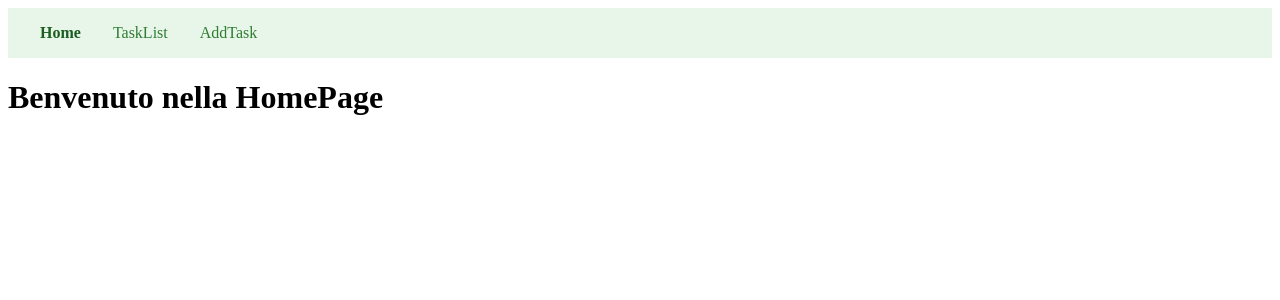
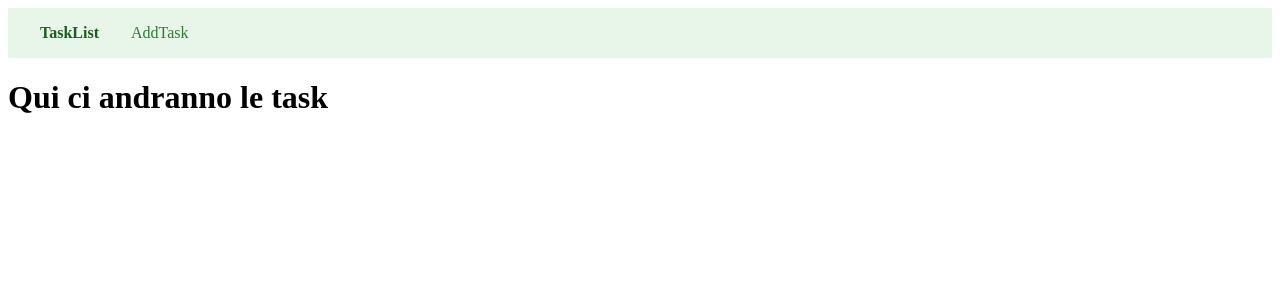
Before and after one commit to chiaraalle/ex-react-task-manager, a React (Vite) app: page / in a window 1280 px wide. Shown: the top 300 px of the page. Built offline with nearby package versions, Linux system fonts and the light colour scheme; no server answers.

Commit message:
fix and change

```diff
--- a/src/App.jsx
+++ b/src/App.jsx
@@ -1,25 +1,22 @@
 import { BrowserRouter, Routes, Route } from "react-router-dom";
-import HomePage from "./components/HomePage";
 import Navbar from "./components/Navbar";
 import TaskList from "./components/TaskList";
 import AddTask from "./components/AddTask";
-import GlobalContext from "./components/context/GlobalContext";
-import GlobalContextProvider from "./components/context/GlobalContext";
+import GlobalProvider from "./components/context/GlobalContext";
 
 
 function App() {
 
   return (
-    <GlobalContextProvider>
+    <GlobalProvider>
       <BrowserRouter>
       <Navbar />
         <Routes>
-          <Route path="/" element={<HomePage />}/>
-          <Route path="/TaskList" element={<TaskList />}/>
+          <Route path="/" element={<TaskList />}/>
           <Route path="AddTask" element={<AddTask />}/>
         </Routes>
       </BrowserRouter>
-    </GlobalContextProvider>
+    </GlobalProvider>
 
   )
 }
--- a/src/components/HomePage.jsx
+++ /dev/null
@@ -1,9 +0,0 @@
-function HomePage(){
-    return (
-        <div>
-            <h1>Benvenuto nella HomePage</h1>
-        </div>
-    )
-}
-
-export default HomePage;
--- a/src/components/Navbar.jsx
+++ b/src/components/Navbar.jsx
@@ -9,15 +9,7 @@ const Navbar = () => {
             to="/"
             className={({ isActive }) => isActive ? 'nav-link active' : 'nav-link'}
           >
-            Home
-          </NavLink>
-        </li>
-        <li className="nav-item">
-          <NavLink
-            to="/TaskList"
-            className={({ isActive }) => isActive ? 'nav-link active' : 'nav-link'}
-          >
-             TaskList
+            TaskList
           </NavLink>
         </li>
         <li className="nav-item">
--- a/src/components/TaskList.jsx
+++ b/src/components/TaskList.jsx
@@ -1,4 +1,11 @@
+import { useContext } from "react";
+import { GlobalContext } from "./context/GlobalContext";
+
 function TaskList(){
+
+    const {tasks} = useContext(GlobalContext);
+    console.log('Tasks:', tasks);
+
     return(
         <div>
             <h1>Qui ci andranno le task</h1>
--- a/src/components/context/GlobalContext.jsx
+++ b/src/components/context/GlobalContext.jsx
@@ -3,7 +3,7 @@ import { createContext, useEffect, useState } from "react";
 
 export const GlobalContext = createContext();
 
-function GlobalContextProvider( {children} ){
+function GlobalProvider( {children} ){
 
 
     const [tasks, setTasks] = useState([]);
@@ -23,7 +23,6 @@ function GlobalContextProvider( {children} ){
                     throw new Error(`Errore! status: ${response.status}`);
                 }
                 const data = await response.json();
-                console.log('Dati ricevuti:', data);
                 setTasks(data);
             } catch (error) {
                 console.error('Errore nel recupero delle tasks:', error);
@@ -41,4 +40,4 @@ function GlobalContextProvider( {children} ){
 }
 
 
-export default GlobalContextProvider;
+export default GlobalProvider;
```
